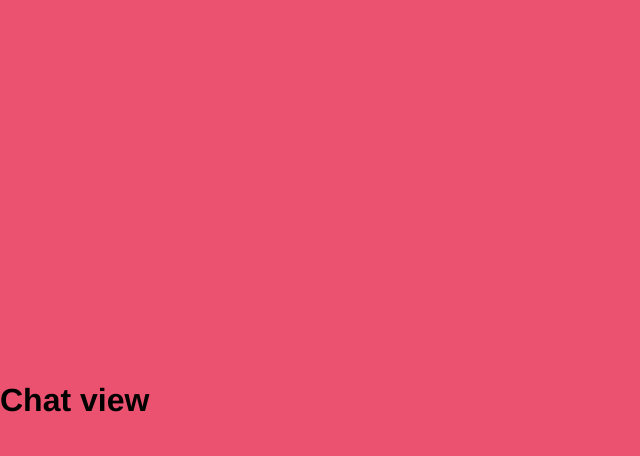
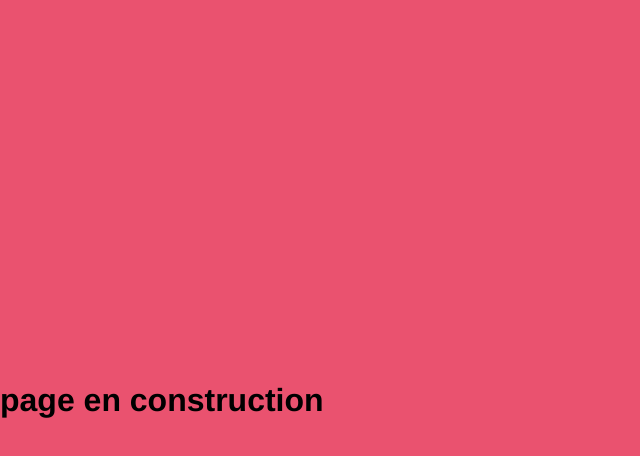
Before and after one commit to tiger-githubb/Tigerchat-a-chat-app-with-vuejs-and-firebase, a Vue app: page / in a window 1280 px wide. Both pictures are taken after typing "Sample" into the empty fields and a click on the input "S'inscrire". Shown: the top 456 px of the page, without its empty margins (0-640 px from the left). Built offline with nearby package versions, Linux system fonts and the light colour scheme.

Commit message:
code review and read me edit

```diff
--- a/src/App.vue
+++ b/src/App.vue
@@ -11,7 +11,7 @@
   </div>
 
   <div class="view chat" v-else>
-    <h1>Chat view</h1>
+    <h1>page en construction</h1>
   </div>
 
 </template>
```
